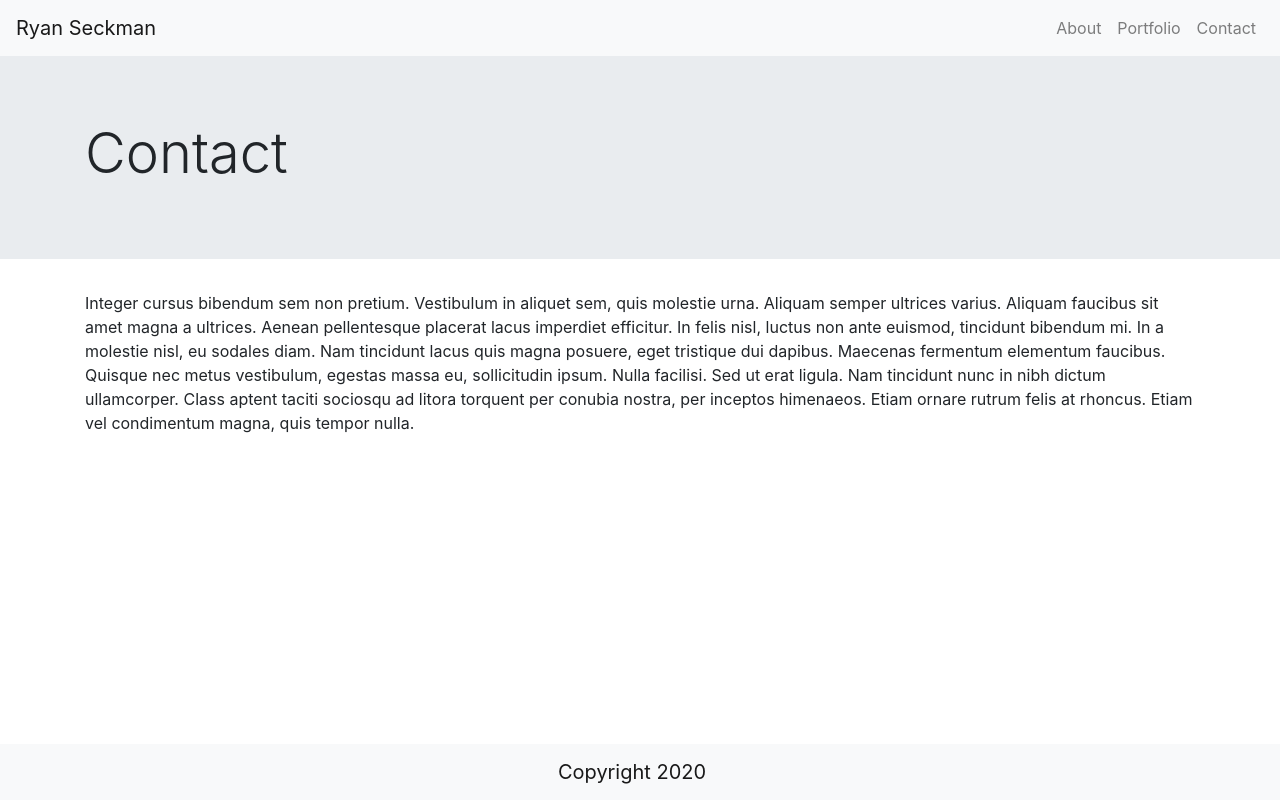
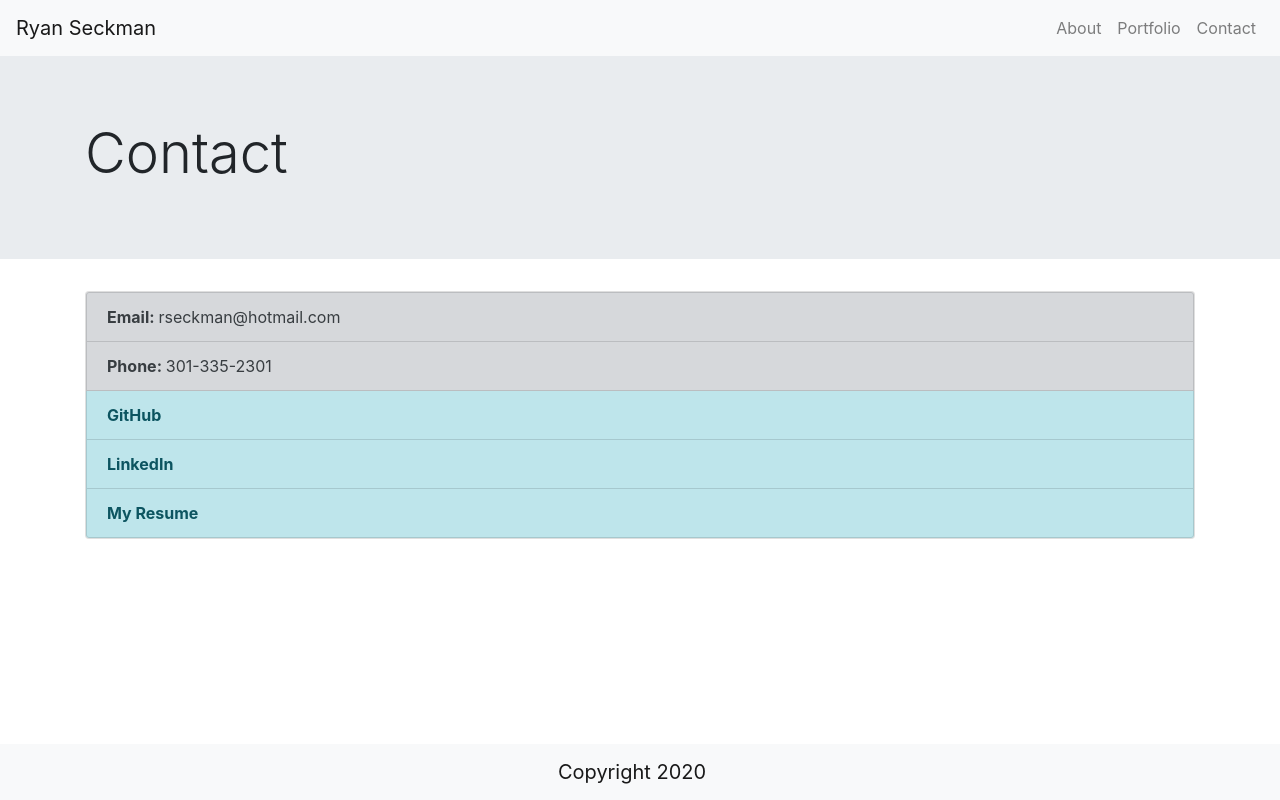
Before and after one commit to Rseckman/Rseckman.github.io, a React (Create React App) app: page /contact in a window 1280 px wide. Built offline with nearby package versions, Linux system fonts and the light colour scheme.

Commit message:
added contacts to contact page, and links to my linkedIn, Github and Resume

```diff
--- a/src/pages/contact/index.js
+++ b/src/pages/contact/index.js
@@ -1,22 +1,27 @@
 import React from "react";
 import Header from "../../components/Header"
-import { Container } from "react-bootstrap"
+import { Container, Card, ListGroup} from "react-bootstrap"
+import Resume from "../../assets/Resume.pdf";
 
 const Contact = () => (
   <>
     <Header title="Contact"/>
     <Container>
-      <p>
-        Integer cursus bibendum sem non pretium. Vestibulum in aliquet sem, quis molestie urna.
-        Aliquam semper ultrices varius. Aliquam faucibus sit amet magna a ultrices. Aenean
-        pellentesque placerat lacus imperdiet efficitur. In felis nisl, luctus non ante euismod,
-        tincidunt bibendum mi. In a molestie nisl, eu sodales diam. Nam tincidunt lacus quis magna
-        posuere, eget tristique dui dapibus. Maecenas fermentum elementum faucibus. Quisque nec metus
-        vestibulum, egestas massa eu, sollicitudin ipsum. Nulla facilisi. Sed ut erat ligula. Nam
-        tincidunt nunc in nibh dictum ullamcorper. Class aptent taciti sociosqu ad litora torquent per
-        conubia nostra, per inceptos himenaeos. Etiam ornare rutrum felis at rhoncus. Etiam vel
-        condimentum magna, quis tempor nulla.
-      </p>
+      <Card>
+        <ListGroup >
+            <ListGroup.Item variant="secondary"><strong>Email: </strong>rseckman@hotmail.com</ListGroup.Item>
+            <ListGroup.Item variant="secondary"><strong>Phone: </strong>301-335-2301</ListGroup.Item>
+            <ListGroup.Item action variant="info" target="_blank" href="https://github.com/Rseckman">
+              <strong>GitHub</strong>
+            </ListGroup.Item>
+            <ListGroup.Item action variant="info" target="_blank" href="https://www.linkedin.com/in/ryan-seckman">
+              <strong>LinkedIn</strong>
+            </ListGroup.Item>
+            <ListGroup.Item action variant="info" target="_blank" href={Resume}>
+              <strong>My Resume</strong>
+            </ListGroup.Item>
+        </ListGroup>
+      </Card>
     </Container>
   </>
 );
```
Also changed, not shown: 2 other files (tests, documents, lock files or other folders).
